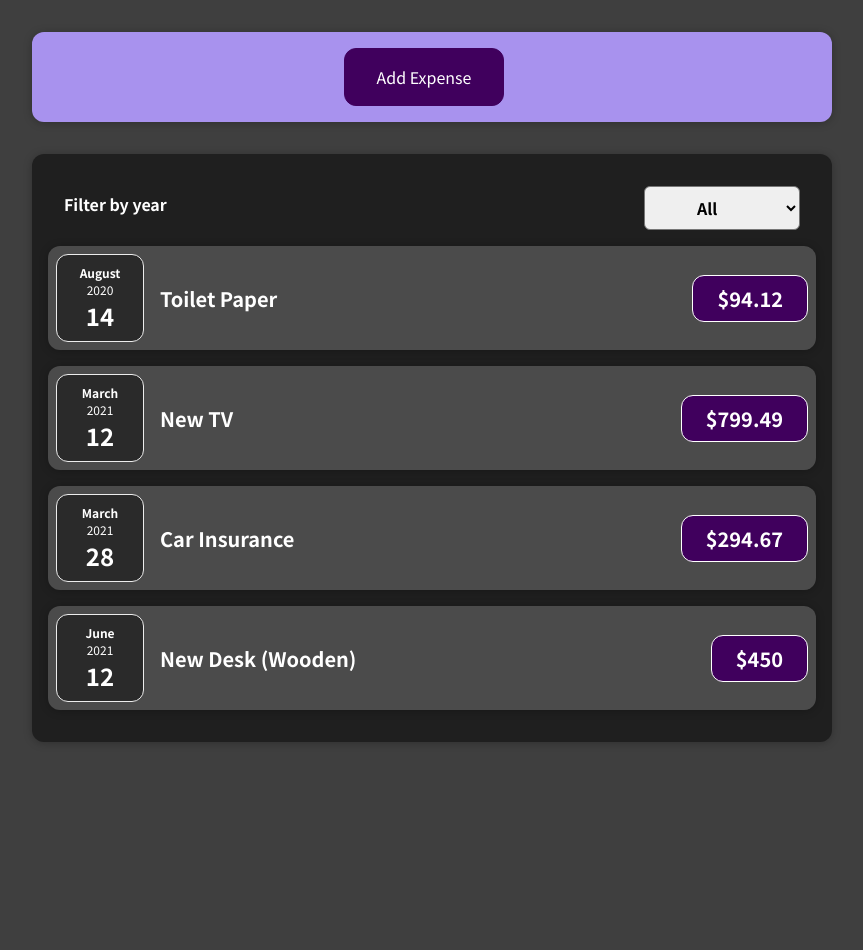
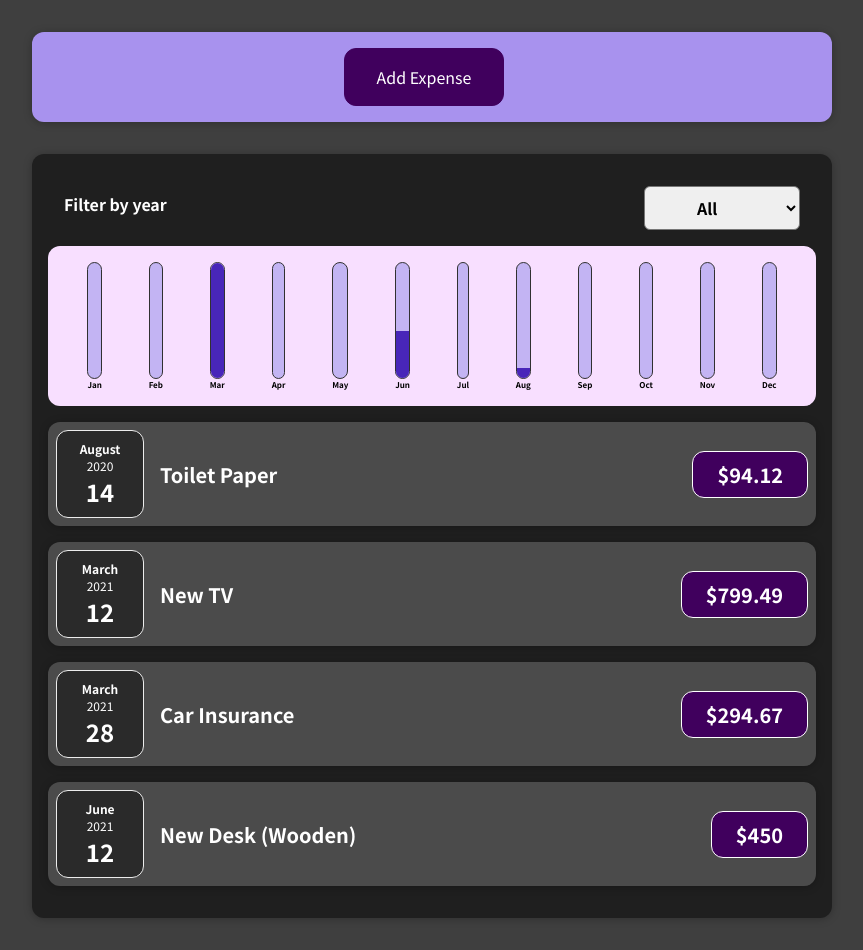
Before and after one commit to dex-devries/finance-app, a React (Create React App) app: page / in a window 1280 px wide. Shown: the whole page, without its empty margins (208-1071 px from the left). Before the commit the page ends 800 px from the top, so only its background shows below. Built offline with nearby package versions, Linux system fonts and the light colour scheme.

Commit message:
ExpenseChart component and Expenses Component tree added to Expenses

```diff
--- a/src/components/Expenses/Expenses.js
+++ b/src/components/Expenses/Expenses.js
@@ -1,6 +1,7 @@
 import ExpenseList from "./ExpensesList";
 import Card from "../UI/Card";
 import ExpensesFilter from "./ExpensesFilter";
+import ExpensesChart from "./ExpensesChart";
 import "./Expenses.css";
 import React, { useState } from "react";
 
@@ -15,6 +16,9 @@ const Expenses = (props) => {
     });
   }
 
+  console.log("expenses in Expenses.js");
+  console.log(filteredExpenses);
+
   const filterChangeHandler = (selectedYear) => {
     setFilterYear(selectedYear);
   };
@@ -28,6 +32,7 @@ const Expenses = (props) => {
           onFilterChange={filterChangeHandler}
         />
       </div>
+      <ExpensesChart expenses={filteredExpenses}/>
       <ExpenseList items={filteredExpenses}/>
     </Card>
   );
--- /dev/null
+++ b/src/components/Expenses/ExpensesChart.js
@@ -0,0 +1,30 @@
+import Chart from "../Chart/Chart";
+
+const ExpensesChart = (props) => {
+    console.log("expenses in ExpensesChart.js");
+    console.log(props.expenses);
+
+    const chartDataPoints = [
+        { label: 'Jan', value: 0 },
+        { label: 'Feb', value: 0 },
+        { label: 'Mar', value: 0 },
+        { label: 'Apr', value: 0 },
+        { label: 'May', value: 0 },
+        { label: 'Jun', value: 0 },
+        { label: 'Jul', value: 0 },
+        { label: 'Aug', value: 0 },
+        { label: 'Sep', value: 0 },
+        { label: 'Oct', value: 0 },
+        { label: 'Nov', value: 0 },
+        { label: 'Dec', value: 0 },
+    ];
+
+    for (let expense of props.expenses) {
+        const expenseMonth = expense.date.getMonth(); // starts at 0, same indexing as chartDataPoints
+        chartDataPoints[expenseMonth].value += expense.amount; // index into charDataPoints with expenseMonth
+    }
+
+    return ( <Chart dataPoints={chartDataPoints}/> );
+}
+
+export default ExpensesChart;
```
